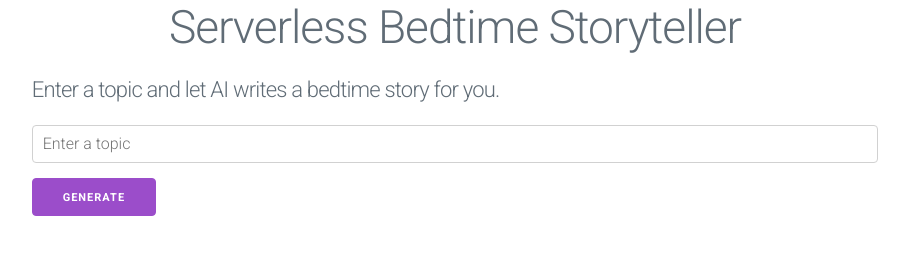
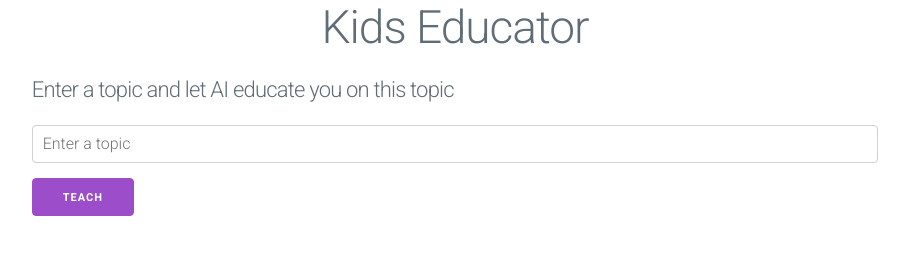
Before and after one commit to kpullagu/fastapi-lambda-bedrock-response-stream, a plain HTML site: page app/static/index.html in a window 1280 px wide. Shown: the whole page, without its empty margins (185-1094 px from the left). Drawn offline with nearby package versions, Linux system fonts and the light colour scheme.

Commit message:
Updating

```diff
--- a/app/static/index.html
+++ b/app/static/index.html
@@ -2,7 +2,7 @@
 <html>
 
 <head>
-    <title>Storyteller</title>
+    <title>Kids Educator</title>
     <link rel="stylesheet" href="style.css">
     <link rel="stylesheet" href="https://fonts.googleapis.com/css?family=Roboto:300,300italic,700,700italic">
     <link rel="stylesheet" href="https://cdnjs.cloudflare.com/ajax/libs/normalize/8.0.1/normalize.css">
@@ -12,10 +12,10 @@
 <body>
     <div id="container" class="row">
         <div class="column column-67">
-            <h1>Serverless Bedtime Storyteller</h1>
-            <h4>Enter a topic and let AI writes a bedtime story for you.</h4>
+            <h1>Kids Educator</h1>
+            <h4>Enter a topic and let AI educate you on this topic</h4>
             <input type="text" id="topic" placeholder="Enter a topic">
-            <button id="tell-story">Generate</button>
+            <button id="educate">Teach</button>
             <div id="story-output"></div>
         </div>
     </div>
--- a/app/static/script.js
+++ b/app/static/script.js
@@ -40,7 +40,7 @@ async function tellStory() {
 
 }
 
-document.getElementById("tell-story").addEventListener("click", tellStory);
+document.getElementById("educate").addEventListener("click", tellStory);
 document.getElementById('topic').addEventListener('keydown', function (e) {
   if (e.code === 'Enter') {
     tellStory();
```
